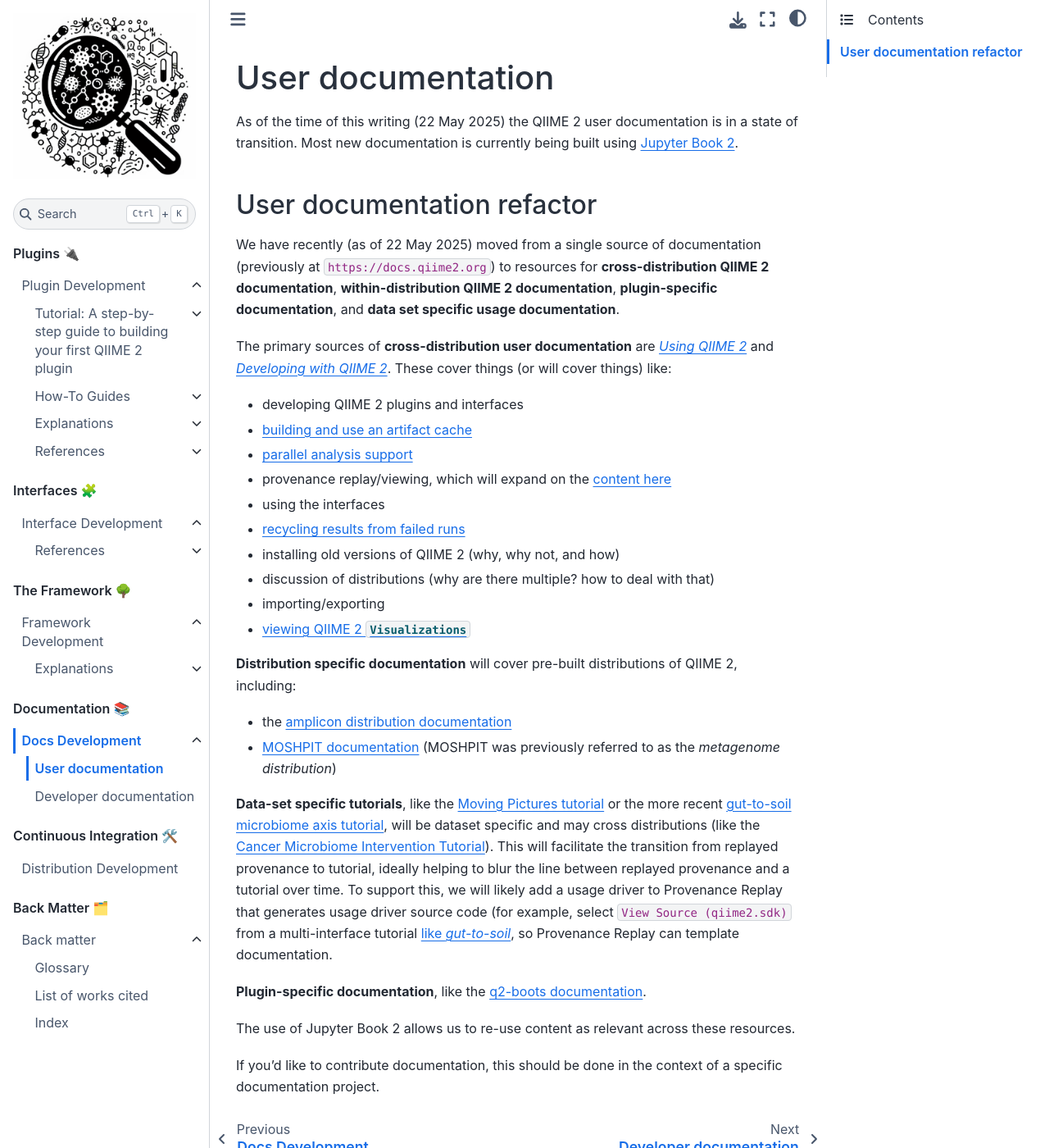
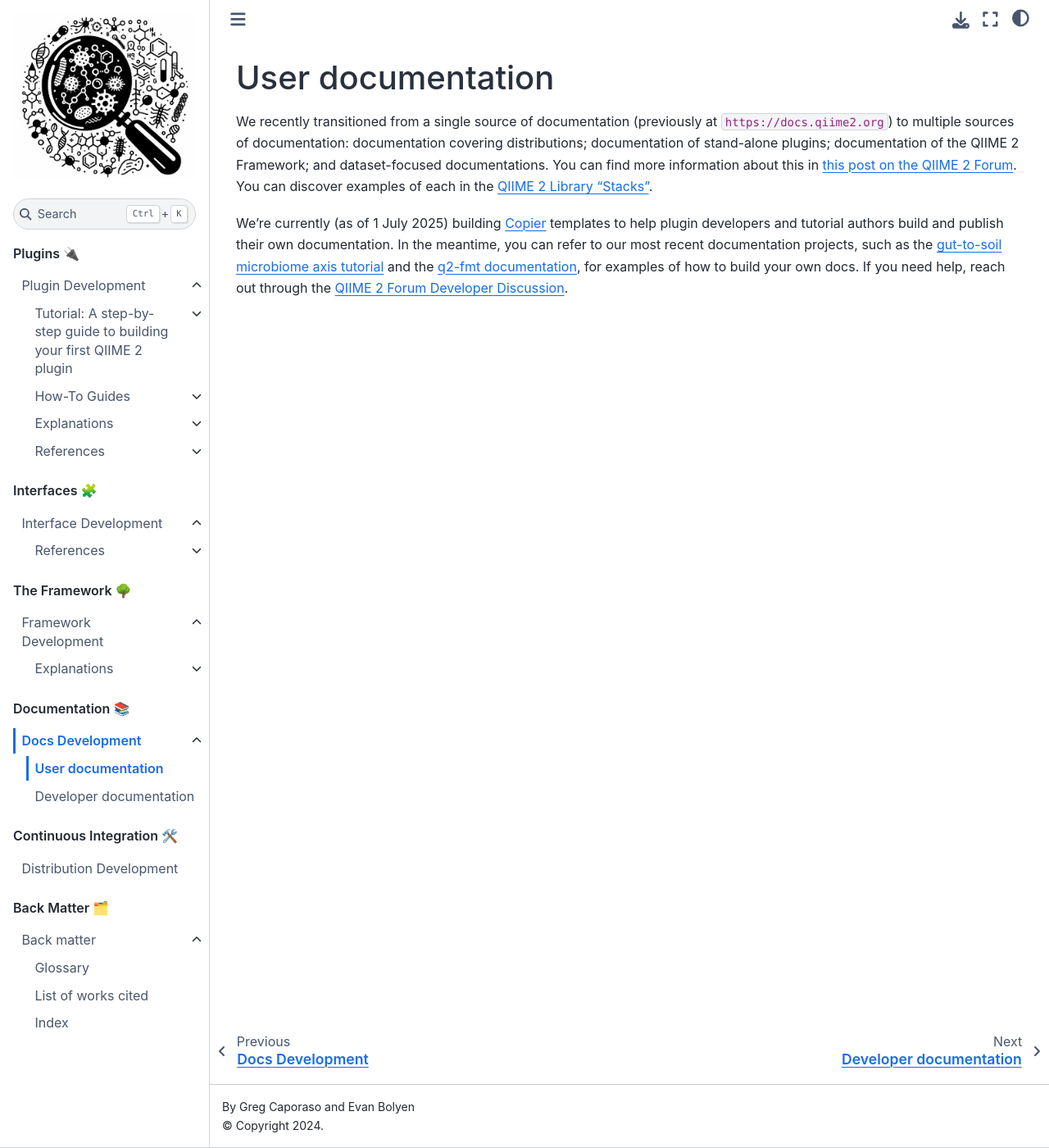
Before and after one commit to caporaso-lab/developing-with-qiime2, a Jupyter Book: the page built from book/docs/user-documentation.md, in a window 1280 px wide and 1400 px high. Shown: the whole window at 82% size. Built offline with Jupyter Book 1.0.4 settings and Sphinx 7.4.7 and the Sphinx Book theme 1.1.4, drawn with Linux system fonts in a browser that asks for light colours; pages that are not in the unit, such as notebooks, are missing from menus.

Commit message:
update content in documentation Part (#148)

```diff
--- a/book/_config.yml
+++ b/book/_config.yml
@@ -73,6 +73,7 @@ html:
 
 parse:
   myst_substitutions:
+    diataxis: "[Diátaxis](https://diataxis.fr/)"
     miniconda_url: "[Miniconda](https://conda.io/miniconda.html)"
     developer_discussion: "[QIIME 2 Forum Developer Discussion](https://forum.qiime2.org/c/dev-discussion)"
     dwq2_gh_commit_url: "https://github.com/caporaso-lab/q2-dwq2/commit/{}"
--- a/book/docs/user-documentation.md
+++ b/book/docs/user-documentation.md
@@ -1,36 +1,9 @@
 # User documentation
 
-As of the time of this writing (22 May 2025) the QIIME 2 user documentation is in a state of transition.
-Most new documentation is currently being built using [Jupyter Book 2](https://next.jupyterbook.org).
+We recently transitioned from a single source of documentation (previously at `https://docs.qiime2.org`) to multiple sources of documentation: documentation covering distributions; documentation of stand-alone plugins; documentation of the QIIME 2 Framework; and dataset-focused documentations.
+You can find more information about this in [this post on the QIIME 2 Forum](https://forum.qiime2.org/t/the-qiime-2-library-stacks/33325).
+You can discover examples of each in the [QIIME 2 Library "Stacks"](https://library.qiime2.org/docs).
 
-(users-docs-refactor)=
-## User documentation refactor
-
-We have recently (as of 22 May 2025) moved from a single source of documentation (previously at `https://docs.qiime2.org`) to resources for **cross-distribution QIIME 2 documentation**, **within-distribution QIIME 2 documentation**, **plugin-specific documentation**, and **data set specific usage documentation**.
-
-The primary sources of **cross-distribution user documentation** are [*Using QIIME 2*](https://use.qiime2.org) and [*Developing with QIIME 2*](https://develop.qiime2.org).
-These cover things (or will cover things) like:
-- developing QIIME 2 plugins and interfaces
-- [building and use an artifact cache](https://use.qiime2.org/en/latest/tutorials/use-the-artifact-cache.html)
-- [parallel analysis support](https://use.qiime2.org/en/latest/references/parallel-configuration.html)
-- provenance replay/viewing, which will expand on the [content here](https://forum.qiime2.org/t/provenance-replay-beta-release-and-tutorial/23279)
-- using the interfaces
-- [recycling results from failed runs](https://use.qiime2.org/en/latest/how-to-guides/pipeline-resumption.html)
-- installing old versions of QIIME 2 (why, why not, and how)
-- discussion of distributions (why are there multiple? how to deal with that)
-- importing/exporting
-- [viewing QIIME 2 `Visualizations`](https://use.qiime2.org/en/latest/how-to-guides/view-visualizations.html)
-
-**Distribution specific documentation** will cover pre-built distributions of QIIME 2, including:
- - the [amplicon distribution documentation](https://amplicon-docs.qiime2.org)
- - [MOSHPIT documentation](https://moshpit.qiime2.org) (MOSHPIT was previously referred to as the *metagenome distribution*)
-
-**Data-set specific tutorials**, like the [Moving Pictures tutorial](https://moving-pictures-tutorial.readthedocs.io/) or the more recent [gut-to-soil microbiome axis tutorial](https://gut-to-soil-tutorial.readthedocs.io/), will be dataset specific and may cross distributions (like the [Cancer Microbiome Intervention Tutorial](https://docs.qiime2.org/jupyterbooks/cancer-microbiome-intervention-tutorial/)).
-This will facilitate the transition from replayed provenance to tutorial, ideally helping to blur the line between replayed provenance and a tutorial over time.
-To support this, we will likely add a usage driver to Provenance Replay that generates usage driver source code (for example, select `View Source (qiime2.sdk)` from a multi-interface tutorial [like *gut-to-soil*](https://gut-to-soil-tutorial.readthedocs.io/), so Provenance Replay can template documentation.
-
-**Plugin-specific documentation**, like the [q2-boots documentation](https://q2-boots.readthedocs.io/).
-
-The use of Jupyter Book 2 allows us to re-use content as relevant across these resources.
-
-If you'd like to contribute documentation, this should be done in the context of a specific documentation project.
+We're currently (as of 1 July 2025) building [Copier](https://copier.readthedocs.io) templates to help plugin developers and tutorial authors build and publish their own documentation.
+In the meantime, you can refer to our most recent documentation projects, such as the [gut-to-soil microbiome axis tutorial](https://gut-to-soil-tutorial.readthedocs.io/) and the [q2-fmt documentation](https://q2-fmt.readthedocs.io/en/latest/), for examples of how to build your own docs.
+If you need help, reach out through the {{ developer_discussion }}.
```
Also changed, not shown: book/docs/developer-documentation.md (+4 -5 lines), book/docs/intro.md (+14 -0 lines), book/intro.md (+9 -8 lines), book/plugins/references/api/usage.md (+1 -0 lines).
